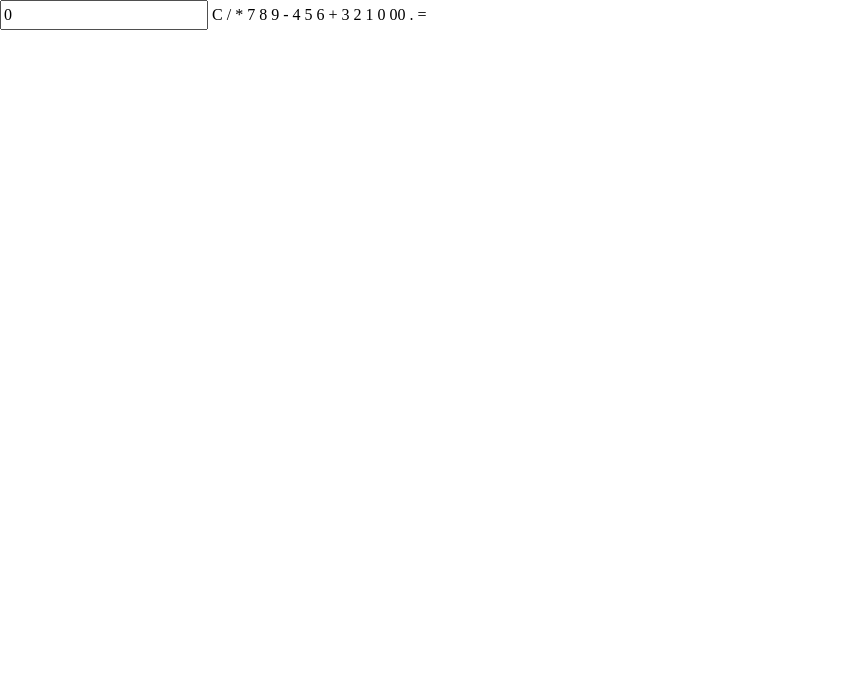
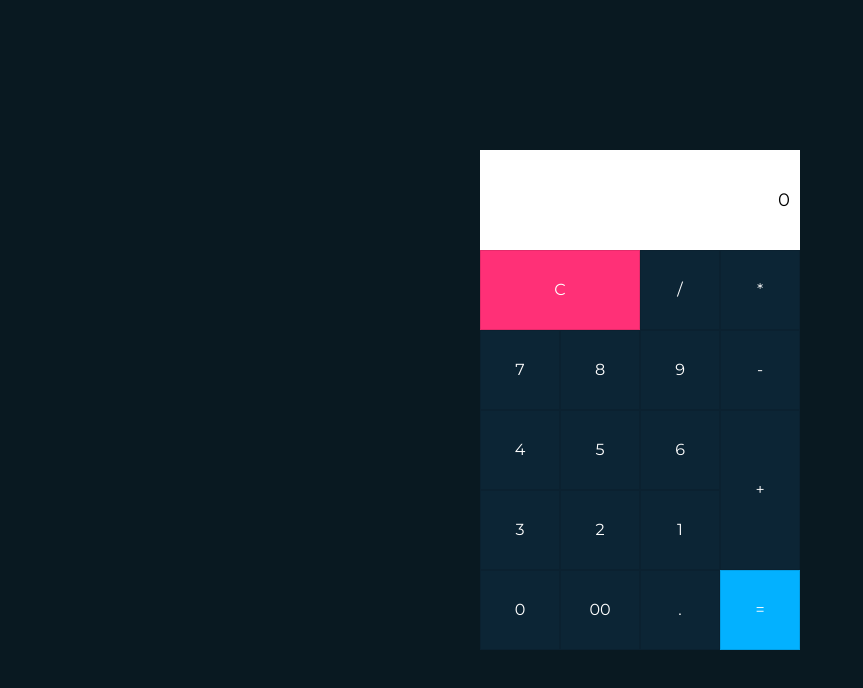
Before and after one commit to BertFrontEnd/calculator, a plain HTML site: page calculator/index.html in a window 1280 px wide. Shown: the whole page, without its empty margins (0-863 px from the left). Drawn offline with Linux system fonts and the light colour scheme.

Commit message:
feat: add css-code

```diff
--- a/calculator/style.scss
+++ b/calculator/style.scss
@@ -0,0 +1,98 @@
+// position
+// box-model
+// typography
+// decor
+// transition
+// animation
+// other
+
+body {
+  // box-model
+  display: flex;
+  justify-content: center;
+  align-items: center;
+  min-height: 100vh;
+  // typography
+  font-family: 'Montserrat', sans-serif;
+  // decor
+  background-color: #091921;
+
+  .calculator {
+    // position
+    position: relative;
+    // box-model
+    display: grid;
+
+    .value {
+      // box-model
+      grid-column: span 4;
+      height: 100px;
+      padding: 10px;
+      // typography
+      font-size: 18px;
+      text-align: right;
+      // decor
+      border: none;
+      outline: none;
+    }
+
+    span {
+      // box-model
+      display: grid;
+      place-items: center;
+      width: 80px;
+      height: 80px;
+      // typography
+      color: #ffffff;
+      // decor
+      border: 1px solid rgba(0, 0, 0, 0.1);
+      background-color: #0c2535;
+      // transition
+      transition: 0.5s;
+      // other
+      cursor: pointer;
+      user-select: none;
+
+      &:hover {
+        // decor
+        filter: hue-rotate(45deg);
+      }
+
+      &:active {
+        // decor
+        background-color: #74ff3b;
+        // typography
+        color: #111111;
+      }
+
+      &.clear {
+        // box-model
+        grid-column: span 2;
+        width: 160px;
+        // decor
+        background-color: #ff3077;
+
+        &:active {
+          // decor
+          background-color: #74ff3b;
+        }
+      }
+
+      &.plus {
+        // box-model
+        grid-row: span 2;
+        height: 160px;
+      }
+
+      &.equal {
+        // decor
+        background-color: #03b1ff;
+
+        &:active {
+          // decor
+          background-color: #74ff3b;
+        }
+      }
+    }
+  }
+}
```
Also changed, not shown: calculator/style.css, 1 other file.
